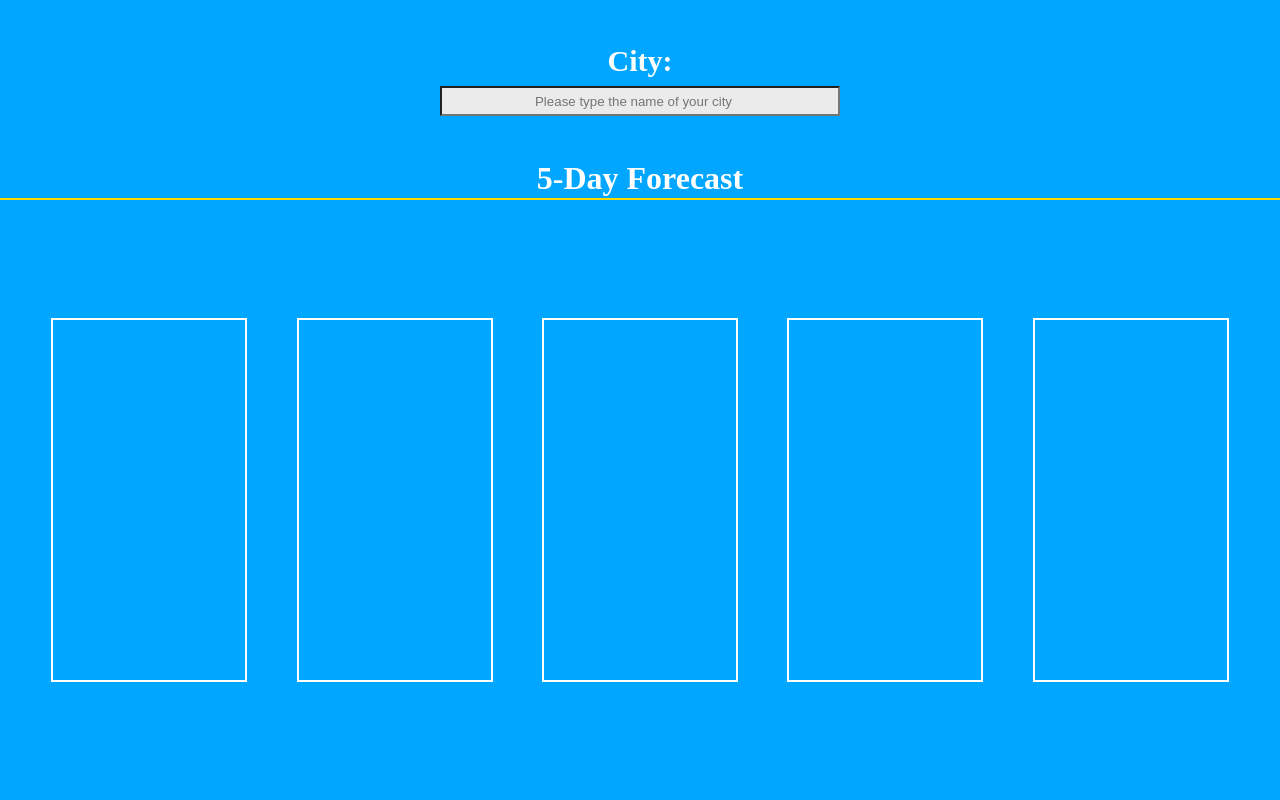
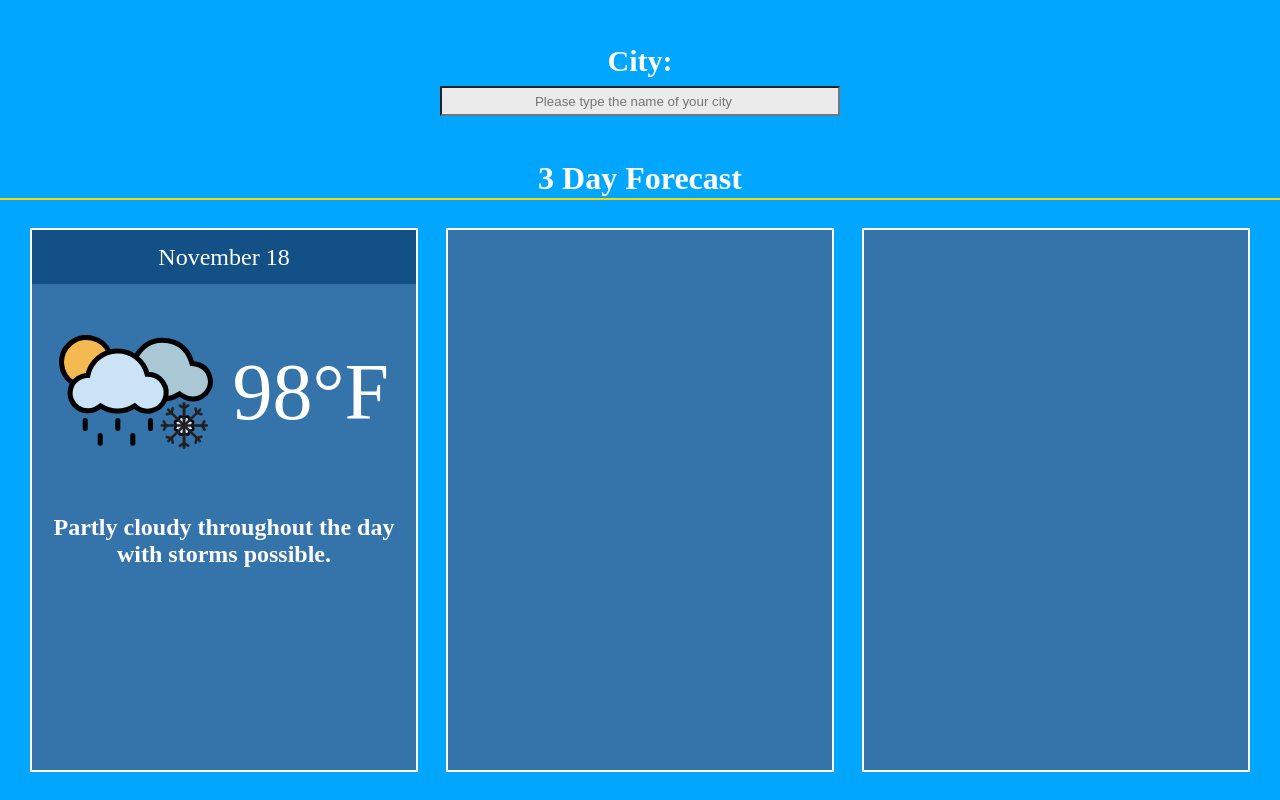
Before and after one commit to AlisterProfitt/weather-app, a website built with webpack: page src/template.html in a window 1280 px wide. Built offline with nearby package versions, Linux system fonts and the light colour scheme.

Commit message:
update temperature converter

```diff
--- a/src/apiRequest.js
+++ b/src/apiRequest.js
@@ -14,7 +14,7 @@ async function getWeatherDataByLocation(location) {
 export async function getRelevantWeatherData(location) {
     const data = await getWeatherDataByLocation(location);
     const week = {};
-    for (let i = 0; i < 5; i += 1) {
+    for (let i = 0; i < 3; i += 1) {
         let { temp: temperature, precipitation: rain, description, humidity, icon } = data.days[i];
         week["day" + i] = { temperature, rain, description, humidity, icon };
     }
--- a/src/farenheitToCelcius.js
+++ /dev/null
@@ -1,3 +0,0 @@
-export function convertFarenheitToCelcius(temperature) {
-    return 5/9 * (temperature - 32);
-}
--- a/src/index.js
+++ b/src/index.js
@@ -1,4 +1,4 @@
 import "./styles.css";
 import './apiRequest';
-import './DOM-handler';
+import './domHandler';
 import './weatherCardsCreator';
--- a/src/styles.css
+++ b/src/styles.css
@@ -59,12 +59,51 @@ h1 {
 }
 
 .card {
-  height: 60%;
-  width: 15%;
+  height: 90%;
+  width: 30%;
   outline: 2px solid white;
+  background-color:rgb(53, 116, 171)
 }
 
-.card.today {
-  height: 80%;
-  width: 25%;
+.date {
+  color: white;
+  font-size: 1.5em;
+  background-color: rgb(19, 80, 134);
+  height: 10%;
+  display: flex;
+  align-items: center;
+  justify-content: center;
 }
+
+.icon-container {
+  display: flex;
+  justify-content: center;
+  align-items: center;
+  height: 40%;
+  gap: 20px;
+  & img {
+    width: 40%;
+  }
+  & div {
+    color: white;
+    font-size: 5em;
+  }
+}
+
+.description {
+  display: flex;
+  height: 15%;
+  justify-content: center;
+  align-items: center;
+  & p {
+    text-align: center;
+    font-weight: bold;
+    color: white;
+    font-size: 1.5em;
+    overflow: hidden;
+  }
+}
+
+.more-info {
+  height: 35%;
+}
--- /dev/null
+++ b/src/temperatureConverter.js
@@ -0,0 +1,7 @@
+export function convertFarenheitToCelcius(temperature) {
+    return 5/9 * (temperature - 32);
+}
+
+export function convertCelciusToFarenheit(temperature) {
+    return (temperature * (9/5)) + 32
+}
--- a/src/template.html
+++ b/src/template.html
@@ -14,16 +14,24 @@
     </div>
 
     <!-- Mockup for Weather Card -->
-    <h1>5-Day Forecast</h1>
+    <h1>3 Day Forecast</h1>
     <div class="weather-cards-container">
         <div class="card">
+            <div class="date">
+                November 18
+            </div>
+            <div class="icon-container">
+                <img src="./Assets/Icons/rain-snow-showers-day.svg" alt="clear-day">
+                <div class="temperature">
+                    98°F
+                </div>
+            </div>
+            <div class="description">
+                <p>Partly cloudy throughout the day with storms possible.</p>
+            </div>
+            <div class="more-info">
 
-        </div>
-        <div class="card">
-
-        </div>
-        <div class="card">
-
+            </div>
         </div>
         <div class="card">
 
--- a/src/weatherCardsCreator.js
+++ b/src/weatherCardsCreator.js
@@ -1,2 +1,3 @@
-import { convertFarenheitToCelcius } from "./farenheitToCelcius";
+import { convertFarenheitToCelcius } from "./temperatureConverter";
+import { convertCelciusToFarenheit } from "./temperatureConverter";
 import { icons } from './Assets/Icons/index'
```
Also changed, not shown: src/domHandler.js (renamed from src/DOM-handler.js).
